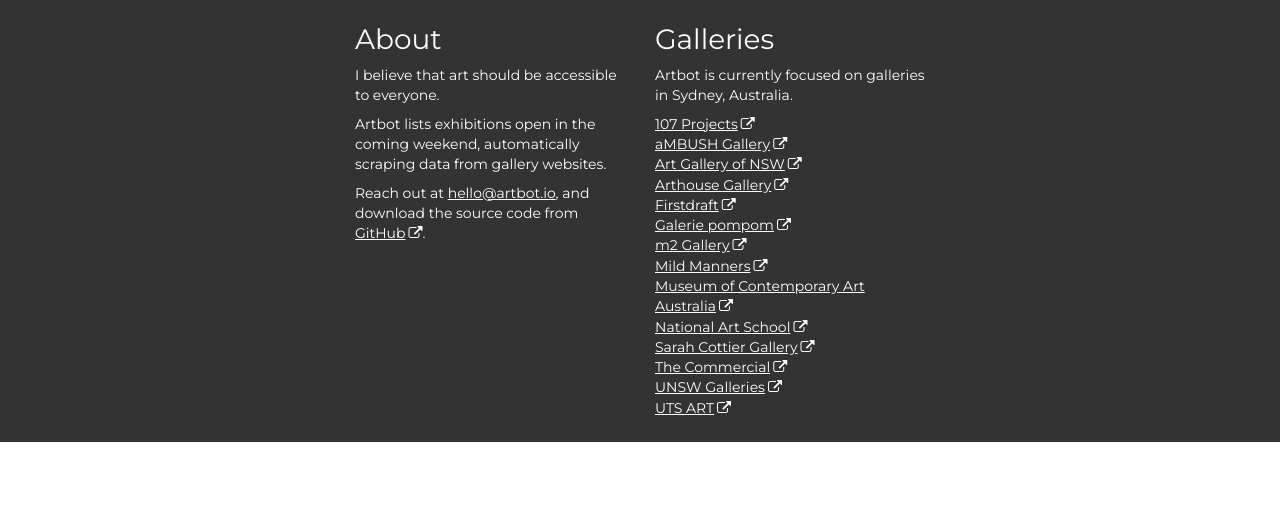
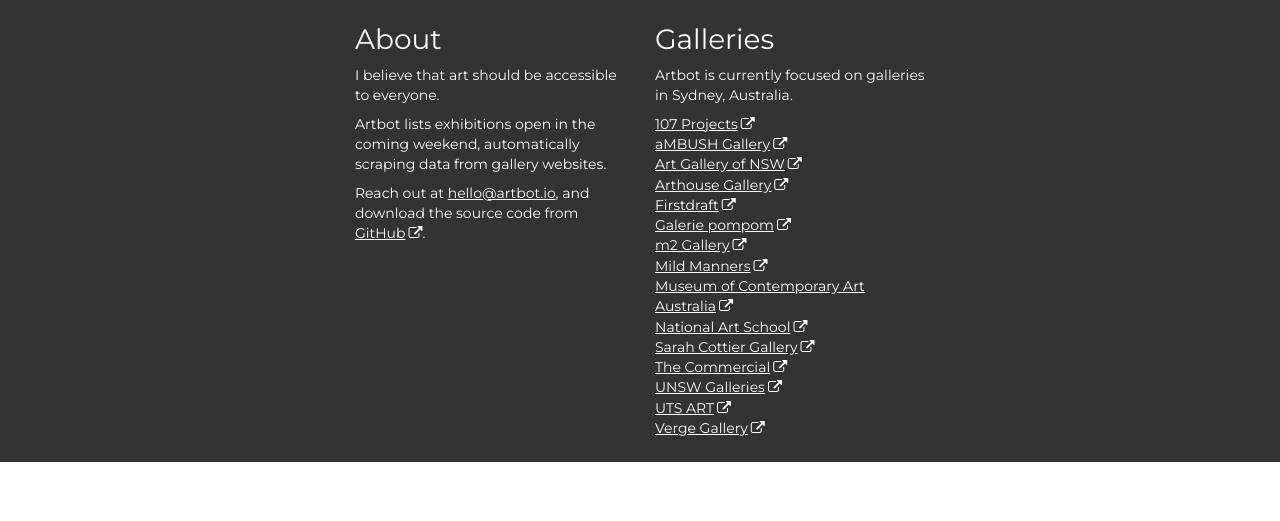
Before and after one commit to coreymcdermott/artbot, a Django app: page / in a window 1280 px wide. Shown: the part 112-633 px from the top of the page. Run offline with Django 3.2, Linux system fonts and the light colour scheme; data that the repository does not hold is empty; some libraries are stand-ins or nearby versions.

Commit message:
Added Verge Gallery.

```diff
--- a/artbot_website/templates/index.html
+++ b/artbot_website/templates/index.html
@@ -78,6 +78,7 @@
             <li><a href="http://thecommercialgallery.com/">The Commercial</a></li>
             <li><a href="https://www.artdesign.unsw.edu.au/unsw-galleries">UNSW Galleries</a></li>
             <li><a href="http://art.uts.edu.au/">UTS ART</a></li>
+            <li><a href="https://verge-gallery.net">Verge Gallery</a></li>
           </ul>
         </div>
       </div>
```
Also changed, not shown: README.md.
